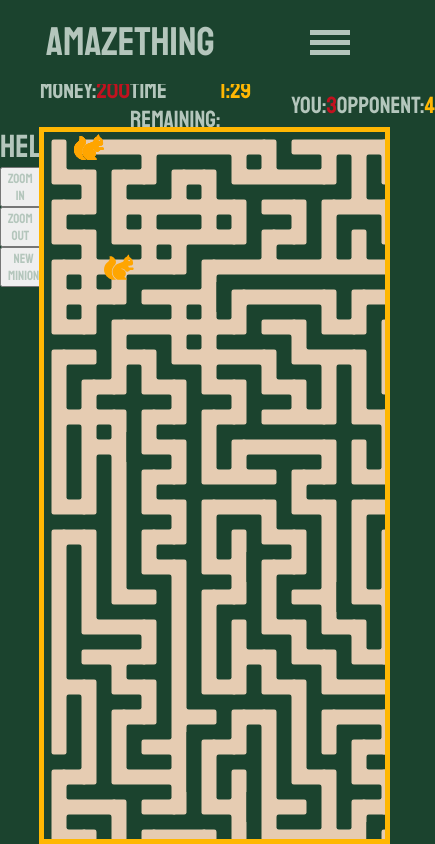
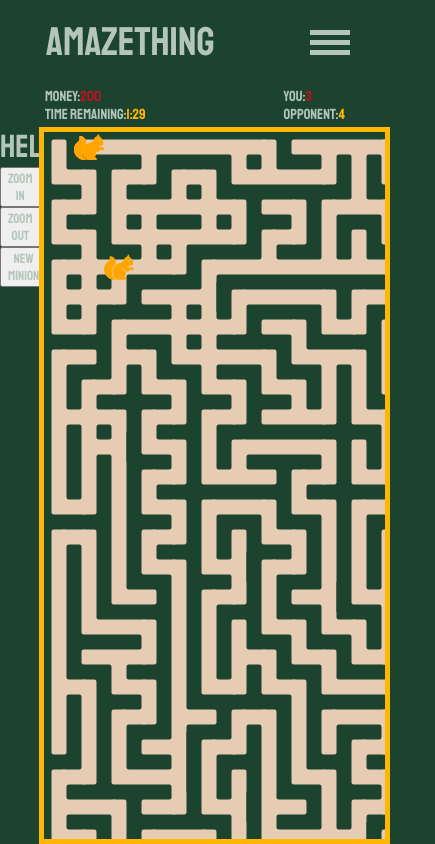
Before and after one commit to vadim-nest/aMAZEthing, a React (Vite) app in the folder Client/: page /game in a window 390 px wide. Shown: the whole page, 435 px wide, since content can reach past the window. Built offline with nearby package versions, Linux system fonts and the light colour scheme.

Commit message:
feat: game stats bar made responsive for 3 sizes

```diff
--- a/Client/src/components/gameStats.tsx
+++ b/Client/src/components/gameStats.tsx
@@ -1,17 +1,56 @@
 import '../css/gameStats.css';
 import { useAppSelector } from '../features/hooks';
+import MediaQuery from 'react-responsive';
 
 function GameStats() {
   const user  = useAppSelector((state)=>state.user);
   return (
     <div className='game-stats'>
+      <MediaQuery minWidth={951}>
       <div className='money-time'>
-        <h3>Money:</h3><h3 className='money-count'>200</h3>
-        <h3>Time remaining:</h3><h3 className='time-count'>1:29</h3>
+        <h3>Money: </h3><h3 className='money-count'>200</h3>
+        <h3>Time remaining: </h3><h3 className='time-count'>1:29</h3>
       </div>
       <div className='scores'>
         <h3>{user.username?user.username+': ':'You: '}</h3><h3 className='score-you'>3</h3><h3>Opponent: </h3><h3 className='score-opponent'>4</h3>
       </div>
+      </MediaQuery>
+      <MediaQuery maxWidth={654}>
+      <div className='money-time-small'>
+        <div className='money-small'>
+          <h3>Money: </h3><h3 className='money-count'>200</h3>
+        </div>
+        <div className='time-small'>
+          <h3>Time remaining: </h3><h3 className='time-count'>1:29</h3>
+        </div>
+      </div>
+      <div className='scores-small'>
+        <div className='you-small'>
+          <h3>{user.username?user.username+': ':'You: '}</h3><h3 className='score-you'>3</h3>
+        </div>
+        <div className='opponent-small'>
+          <h3>Opponent: </h3><h3 className='score-opponent'>4</h3>
+        </div>
+      </div>
+      </MediaQuery>
+      <MediaQuery maxWidth={950} minWidth={655}>
+      <div className='money-time-medium'>
+        <div className='money-medium'>
+          <h3>Money: </h3><h3 className='money-count'>200</h3>
+        </div>
+        <div className='time-medium'>
+          <h3>Time remaining: </h3><h3 className='time-count'>1:29</h3>
+        </div>
+      </div>
+      <div className='scores-medium'>
+        <div className='you-medium'>
+          <h3>{user.username?user.username+': ':'You: '}</h3><h3 className='score-you'>3</h3>
+        </div>
+        <div className='opponent-medium'>
+          <h3>Opponent: </h3><h3 className='score-opponent'>4</h3>
+        </div>
+      </div>
+      </MediaQuery>
     </div>
   );
 }
--- a/Client/src/components/navbar.tsx
+++ b/Client/src/components/navbar.tsx
@@ -4,7 +4,7 @@ import { useLocation, useNavigate } from 'react-router-dom';
 import { useAuth0 } from '@auth0/auth0-react';
 import MediaQuery from 'react-responsive';
 import apiService from '../services/apiService';
-import { useAppDispatch, useAppSelector } from '../features/hooks';
+import { useAppDispatch } from '../features/hooks';
 import { refreshData } from '../features/user_slice';
 
 function Navbar() {
--- a/Client/src/css/gameStats.css
+++ b/Client/src/css/gameStats.css
@@ -8,32 +8,50 @@
   flex-direction: row;
 }
 
-.money-time {
-  width: 20%;
+.money-time, .scores {
+  width: 30%;
   display: flex;
   justify-content: space-around;
-  margin: 0 40px;
+  margin: 0 45px;
 }
 
 .scores {
-  width: 15%;
-  display: flex;
-  justify-content: space-around;
-  margin: 0 40px;
+  width: 20%;
 }
 
-.money-count {
+.money-count, .score-you {
   color: var(--red);
 }
 
-.time-count {
+.time-count, .score-opponent {
   color: var(--yellow);
 }
 
-.score-you {
-  color: var(--red);
+.money-time-small, .scores-small {
+  font-size: 12.5px;
+  display: flex;
+  flex-direction: column;
+  justify-content: space-evenly;
+  margin: 0px 45px;
 }
 
-.score-opponent {
-  color: var(--yellow);
+.money-small, .time-small, .you-small, .opponent-small {
+  display: flex;
+  flex-direction: row;
+  justify-content: flex-start;
 }
+
+.money-time-medium, .scores-medium {
+  font-size: 20px;
+  display: flex;
+  flex-direction: row;
+  justify-content: space-between;
+  margin: 0px 45px;
+}
+
+.money-medium, .time-medium, .you-medium, .opponent-medium {
+  display: flex;
+  flex-direction: row;
+  justify-content: space-between;
+  margin: 0px 10px;
+}
```
